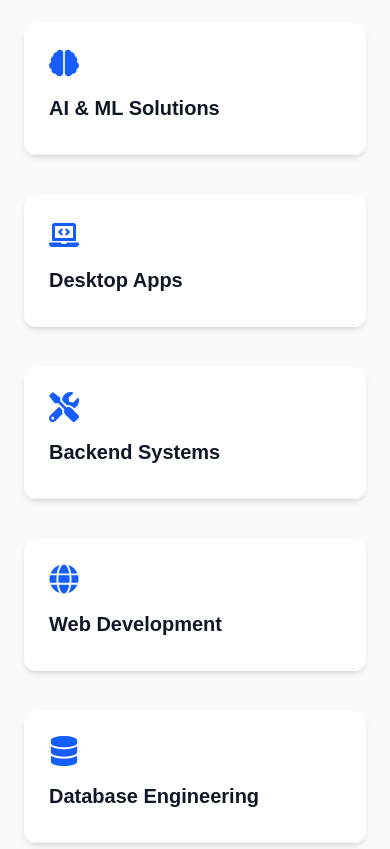
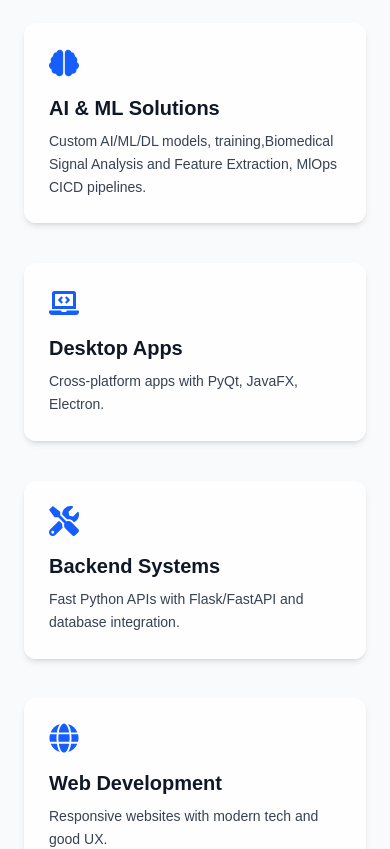
Before and after one commit to SASWAREsTech/saswares, a Next.js app: page / in a window 390 px wide. Shown: the part 1140-1989 px from the top of the page. Built offline with nearby package versions, Linux system fonts and the light colour scheme.

Commit message:
Update Services.tsx

```diff
--- a/app/components/Services.tsx
+++ b/app/components/Services.tsx
@@ -13,7 +13,6 @@ import {
   FaPlug
 } from 'react-icons/fa'
 
-// Lazy-load tilt
 const Tilt = dynamic(() => import('react-parallax-tilt'), {
   ssr: false,
   loading: () => <div />,
@@ -74,8 +73,8 @@ const Services = () => {
                   {title}
                 </h3>
 
-                {/* Reveal on hover */}
-                <p className="text-sm text-gray-700 dark:text-gray-300 leading-relaxed max-h-0 opacity-0 overflow-hidden group-hover:max-h-40 group-hover:opacity-100 transition-all duration-500 ease-in-out">
+                {/* 📱 Always visible on mobile | 💻 Hover reveal on desktop */}
+                <p className="text-sm text-gray-700 dark:text-gray-300 leading-relaxed md:max-h-0 md:opacity-0 md:overflow-hidden md:group-hover:max-h-40 md:group-hover:opacity-100 transition-all duration-500 ease-in-out">
                   {desc}
                 </p>
               </motion.div>
```
